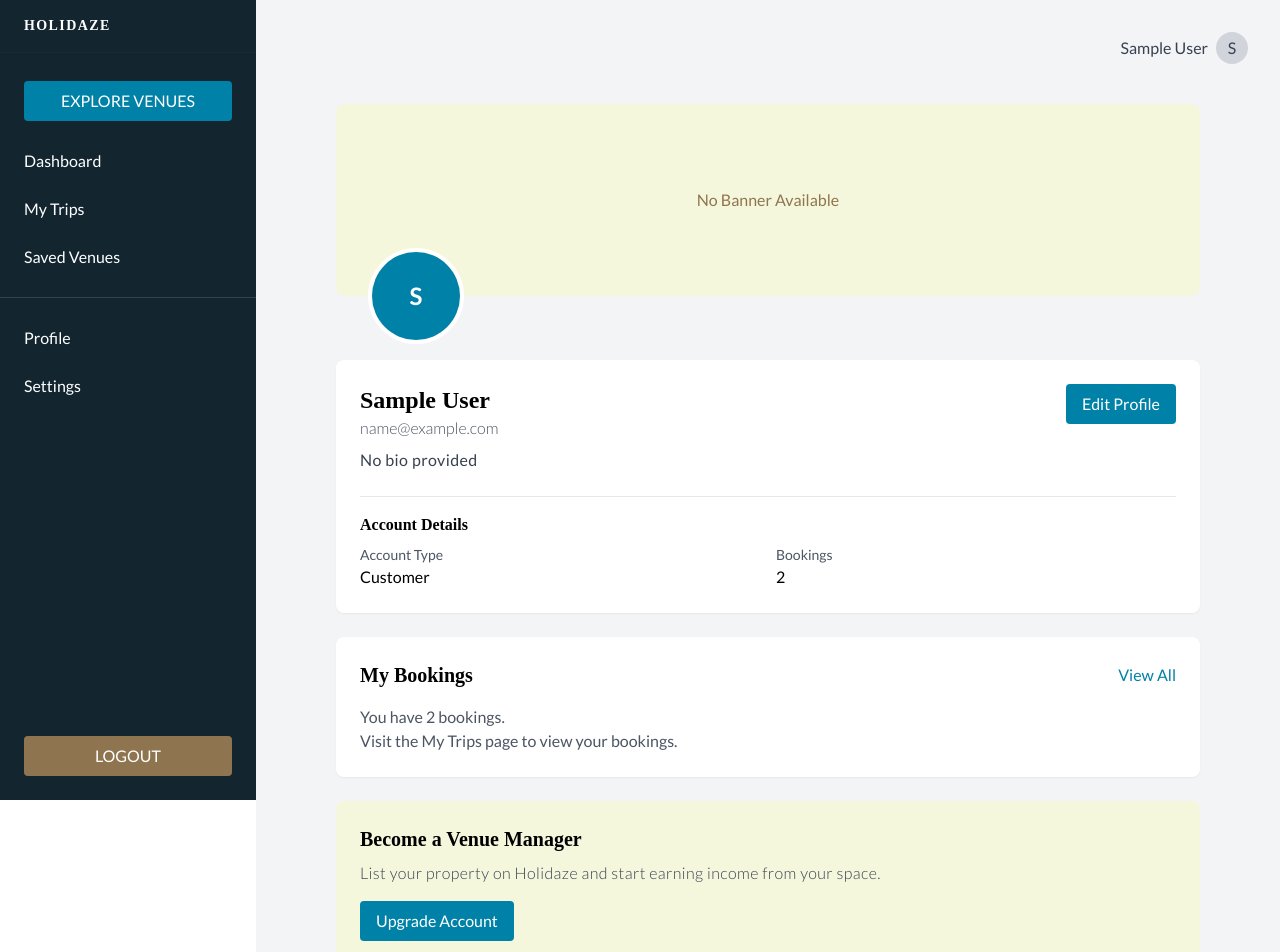
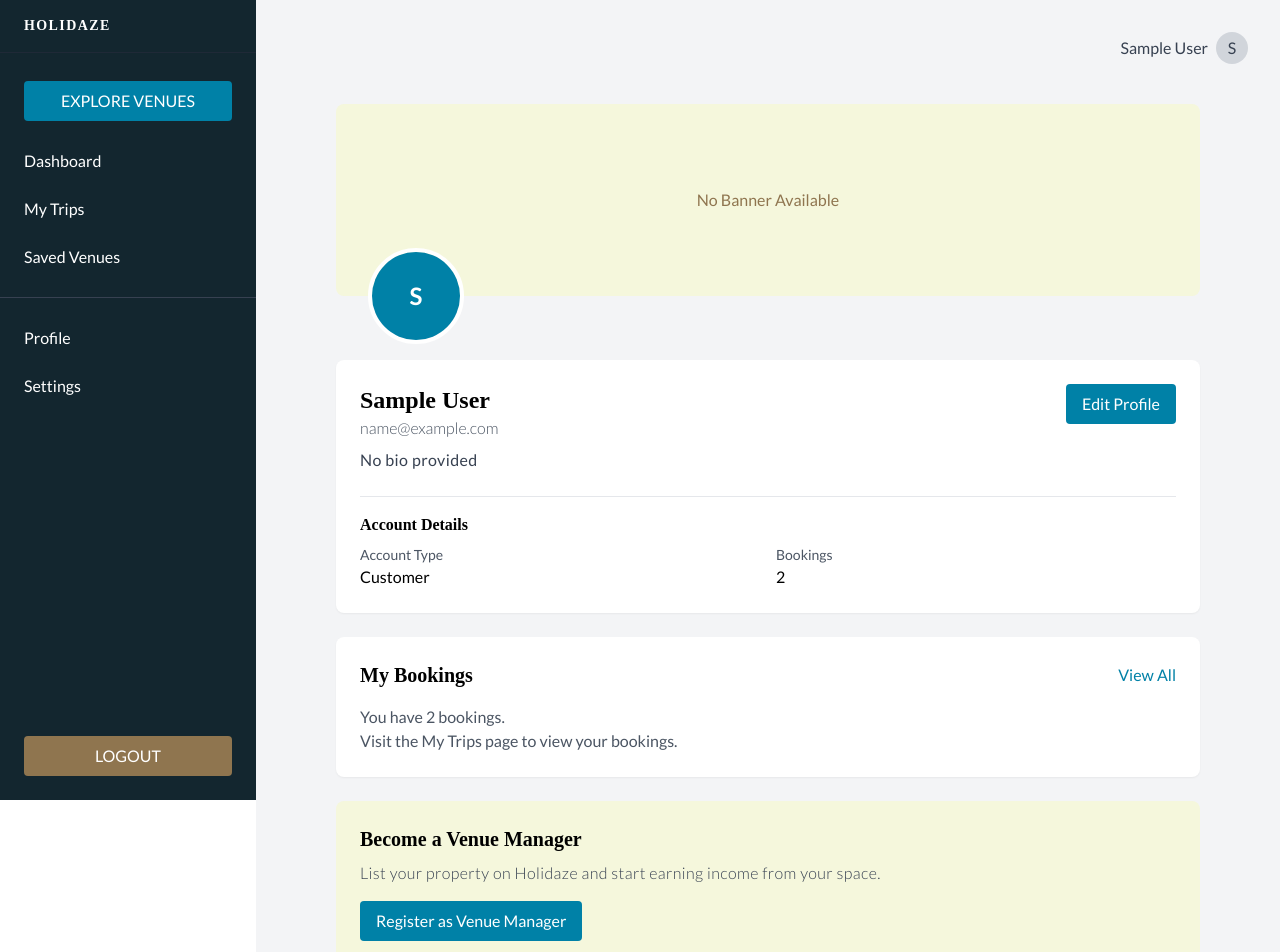
Before and after one commit to RosarioBA/holidaze-booking-app, a React (Vite) app: page /profile in a window 1280 px wide. Shown: the top 952 px of the page. Built offline with nearby package versions, Linux system fonts and the light colour scheme; no server answers; sample sign-in values are in the browser's storage; a web font is replaced by a local one.

Commit message:
Update venue manager CTA button text for clarity

```diff
--- a/src/pages/profile/ProfilePage.tsx
+++ b/src/pages/profile/ProfilePage.tsx
@@ -540,8 +540,7 @@ const ProfilePage: React.FC = () => {
     </p>
   )}
 </div>
-
-      {/* Become a Venue Manager CTA (if not already) */}
+     {/* Become a Venue Manager CTA (if not already) */}
       {!profile.venueManager && (
         <div className="bg-[#F5F7DC] rounded-lg p-6 mb-6">
           <h2 className="text-xl font-bold mb-2 font-averia">Become a Venue Manager</h2>
@@ -549,10 +548,10 @@ const ProfilePage: React.FC = () => {
             List your property on Holidaze and start earning income from your space.
           </p>
           <Link
-            to="/settings"
+            to="/register?type=venue-manager"
             className="inline-block bg-[#0081A7] text-white px-4 py-2 rounded hover:bg-[#13262F]"
           >
-            Upgrade Account
+            Register as Venue Manager
           </Link>
         </div>
       )}
```
